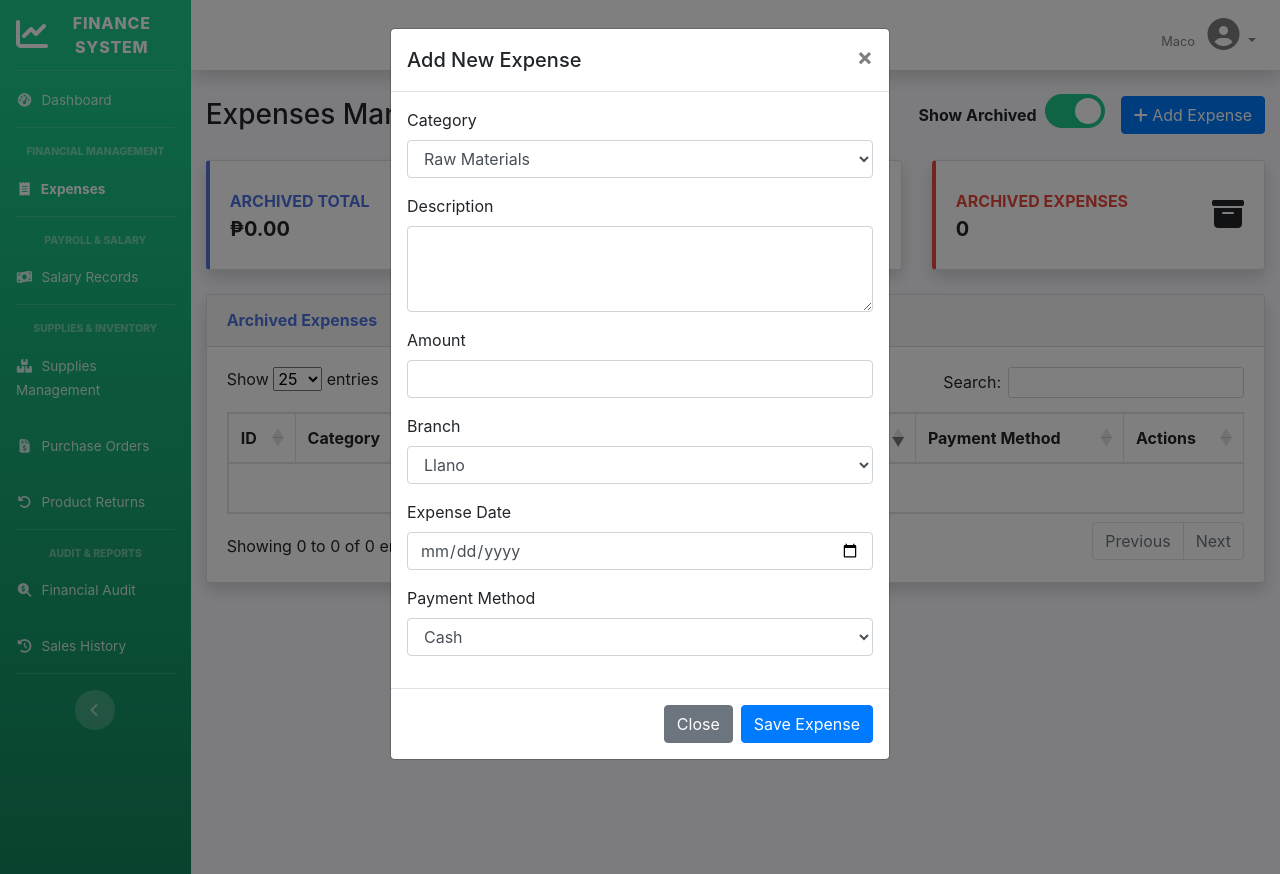
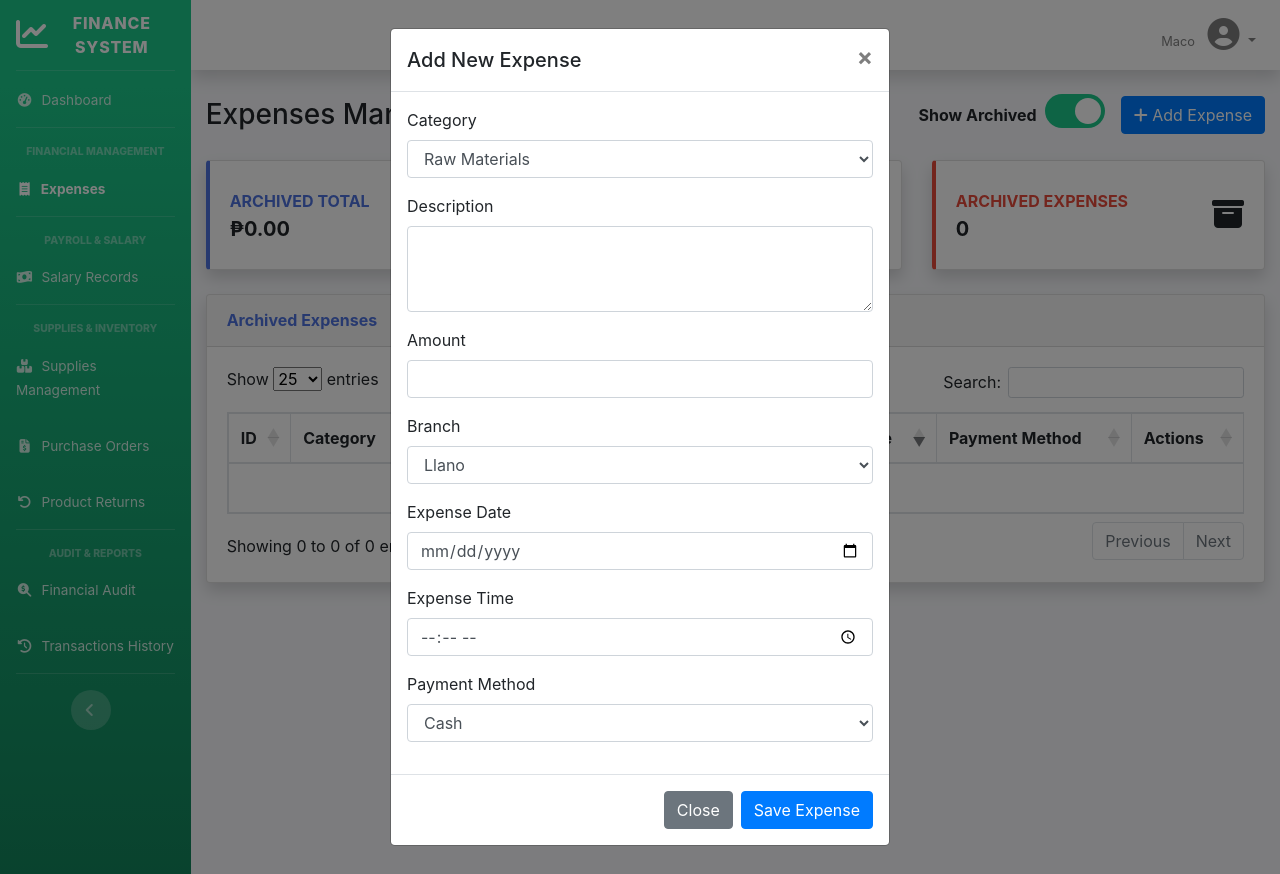
Before and after one commit to joseph23pronton/milkteashopserver, a PHP site: page /finance/expenses.php?show_archived=1 in a window 1280 px wide, after a click on "Add Expense". Run offline with PHP 8.4, Linux system fonts and the light colour scheme; a user stored in the database is signed in; data comes from the database, SQL or seed files in the repository; some libraries are stand-ins or nearby versions.

Commit message:
fixes te

```diff
--- a/backend/nav.php
+++ b/backend/nav.php
@@ -60,8 +60,6 @@
                 <span>Role Assignment</span>
             </a>
         </li>
-
-        <hr class="sidebar-divider d-none d-md-block">
 
     <?php endif; ?>
 
--- a/finance/expenses.php
+++ b/finance/expenses.php
@@ -7,12 +7,15 @@
     $amount = $_POST['amount'];
     $branch_id = $_POST['branch_id'];
     $expense_date = $_POST['expense_date'];
+    $expense_time = $_POST['expense_time'];
     $payment_method = $_POST['payment_method'];
 
+    $expense_datetime = $expense_date . ' ' . $expense_time;
+
     $sql = "INSERT INTO expenses (category, description, amount, branch_id, expense_date, payment_method, created_at)
-            VALUES (?, ?, ?, ?, ?, ?, NOW())";
+            VALUES (?, ?, ?, ?, ?, ?, ?)";
     $stmt = $mysqli->prepare($sql);
-    $stmt->bind_param("ssdiss", $category, $description, $amount, $branch_id, $expense_date, $payment_method);
+    $stmt->bind_param("ssdisss", $category, $description, $amount, $branch_id, $expense_date, $payment_method, $expense_datetime);
     $stmt->execute();
     header("Location: expenses.php?success=1");
     exit();
@@ -25,13 +28,13 @@
                        FROM expenses e
                        LEFT JOIN branches b ON e.branch_id = b.id
                        WHERE e.is_archived = 1
-                       ORDER BY e.expense_date DESC";
+                       ORDER BY e.created_at DESC";
 } else {
     $expenses_query = "SELECT e.*, b.name as branch_name
                        FROM expenses e
                        LEFT JOIN branches b ON e.branch_id = b.id
                        WHERE e.is_archived = 0 OR e.is_archived IS NULL
-                       ORDER BY e.expense_date DESC";
+                       ORDER BY e.created_at DESC";
 }
 
 $expenses = $mysqli->query($expenses_query);
@@ -365,7 +368,7 @@
                                             <th>Description</th>
                                             <th>Amount</th>
                                             <th>Branch</th>
-                                            <th>Date</th>
+                                            <th>Date & Time</th>
                                             <th>Payment Method</th>
                                             <th>Actions</th>
                                         </tr>
@@ -378,7 +381,7 @@
                                             <td><?php echo htmlspecialchars($row['description']); ?></td>
                                             <td><strong>₱<?php echo number_format($row['amount'], 2); ?></strong></td>
                                             <td><?php echo htmlspecialchars($row['branch_name']); ?></td>
-                                            <td><?php echo date('M d, Y', strtotime($row['expense_date'])); ?></td>
+                                            <td data-order="<?php echo strtotime($row['created_at']); ?>"><?php echo date('M d, Y H:i', strtotime($row['created_at'])); ?></td>
                                             <td><?php echo htmlspecialchars($row['payment_method']); ?></td>
                                             <td>
                                                 <?php if ($show_archived): ?>
@@ -448,6 +451,10 @@
                             <input type="date" name="expense_date" class="form-control" required>
                         </div>
                         <div class="form-group">
+                            <label>Expense Time</label>
+                            <input type="time" name="expense_time" class="form-control" required>
+                        </div>
+                        <div class="form-group">
                             <label>Payment Method</label>
                             <select name="payment_method" class="form-control" required>
                                 <option value="Cash">Cash</option>
--- a/finance/sidebar.php
+++ b/finance/sidebar.php
@@ -1,3 +1,73 @@
+<style>
+    #accordionSidebar {
+        width: 14rem;
+        transition: width 0.15s ease-in-out;
+    }
+
+    #accordionSidebar.toggled {
+        width: 4.5rem;
+        overflow-x: hidden;
+    }
+
+    #accordionSidebar.toggled .sidebar-brand-text {
+        display: none;
+    }
+
+    #accordionSidebar.toggled .nav-item .nav-link span {
+        display: none;
+    }
+
+    #accordionSidebar.toggled .sidebar-heading {
+        display: none;
+    }
+
+    #accordionSidebar.toggled .sidebar-divider {
+        margin: 0.5rem 0;
+    }
+
+    #sidebarToggle {
+    width: 2.5rem;
+    height: 2.5rem;
+    display: flex;
+    align-items: center;
+    justify-content: center;
+    background-color: rgba(255, 255, 255, 0.2);
+    transition: all 0.15s ease-in-out;
+    font-size: 0;
+    margin-left: auto;
+    margin-right: 5rem;
+}
+
+#sidebarToggle:hover {
+    background-color: rgba(255, 255, 255, 0.25);
+}
+
+#sidebarToggle::before {
+    content: '\f104';
+    font-family: 'Font Awesome 5 Free';
+    font-weight: 900;
+    font-size: 1rem; /* Set font size for the arrow */
+    color: rgba(255, 255, 255, 0.5);
+    transition: transform 0.15s ease-in-out;
+    display: block;
+}
+
+#accordionSidebar.toggled #sidebarToggle {
+    transform: rotate(180deg);
+    margin-left: auto;
+    margin-right: auto; /* Center it when collapsed */
+}
+    @media (min-width: 768px) {
+        #accordionSidebar {
+            width: 14rem !important;
+        }
+
+        #accordionSidebar.toggled {
+            width: 4.5rem !important;
+        }
+    }
+</style>
+
 <ul class="navbar-nav bg-gradient-success sidebar sidebar-dark accordion" id="accordionSidebar">
     <a class="sidebar-brand d-flex align-items-center justify-content-center" href="dashboard.php">
         <div class="sidebar-brand-icon">
@@ -21,14 +91,12 @@
         Financial Management
     </div>
 
-
     <li class="nav-item <?php echo basename($_SERVER['PHP_SELF']) == 'expenses.php' ? 'active' : ''; ?>">
         <a class="nav-link" href="expenses.php">
             <i class="fas fa-fw fa-receipt"></i>
             <span>Expenses</span>
         </a>
     </li>
-
 
     <hr class="sidebar-divider">
 
@@ -83,11 +151,10 @@
         </a>
     </li>
 
-
-    <li class="nav-item <?php echo basename($_SERVER['PHP_SELF']) == 'transaction_history.php' ? 'active' : ''; ?>">
-        <a class="nav-link" href="sales_history.php">
+    <li class="nav-item <?php echo basename($_SERVER['PHP_SELF']) == 'transactions_history.php' ? 'active' : ''; ?>">
+        <a class="nav-link" href="transactions_history.php">
             <i class="fas fa-fw fa-history"></i>
-            <span>Sales History</span>
+            <span>Transactions History</span>
         </a>
     </li>
 
@@ -98,3 +165,31 @@
     </div>
 
 </ul>
+
+<script>
+document.addEventListener('DOMContentLoaded', function() {
+    var sidebarToggle = document.getElementById('sidebarToggle');
+    var sidebar = document.getElementById('accordionSidebar');
+
+    if (sidebarToggle) {
+        sidebarToggle.addEventListener('click', function(e) {
+            e.preventDefault();
+            sidebar.classList.toggle('toggled');
+
+            if (typeof(Storage) !== 'undefined') {
+                if (sidebar.classList.contains('toggled')) {
+                    localStorage.setItem('sb|sidebar-toggle', 'true');
+                } else {
+                    localStorage.removeItem('sb|sidebar-toggle');
+                }
+            }
+        });
+    }
+
+    if (typeof(Storage) !== 'undefined') {
+        if (localStorage.getItem('sb|sidebar-toggle') === 'true') {
+            sidebar.classList.add('toggled');
+        }
+    }
+});
+</script>
```
Also changed, not shown: employee.php (+32 -0 lines), finance/audit.php (+7 -3 lines), finance/transactions_history.php (renamed from finance/sales_history.php, +4 -6 lines).
